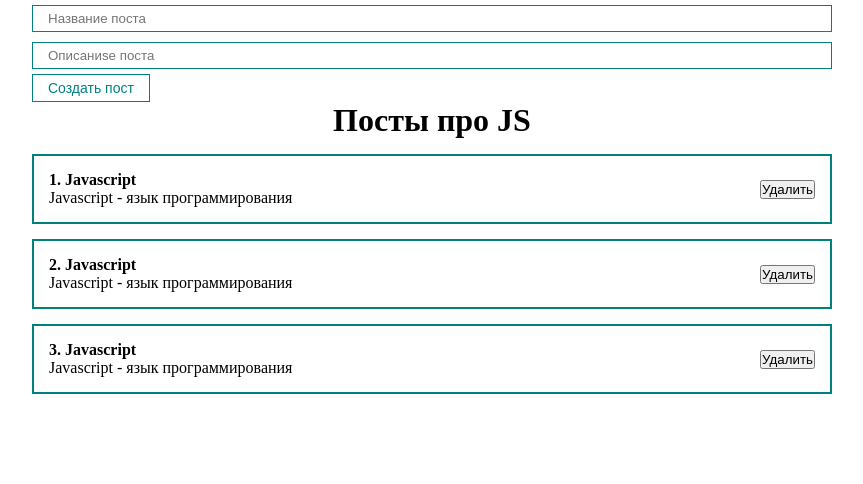
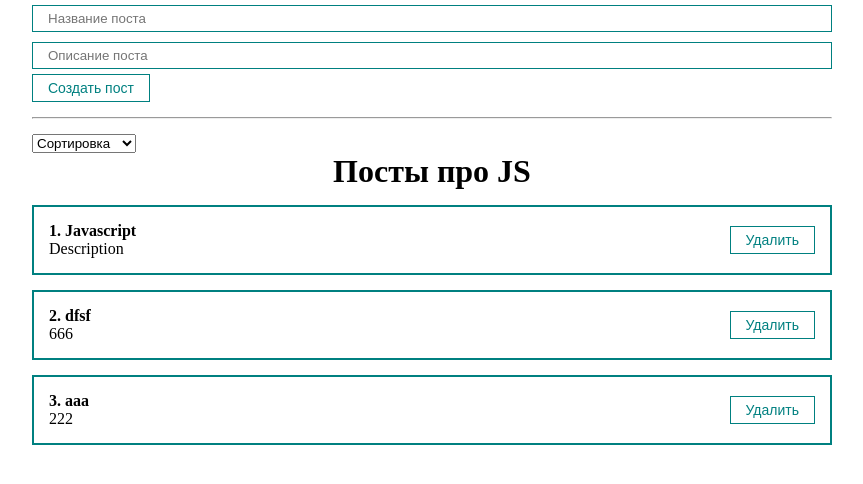
Before and after one commit to thimovez/react-practice, a React (Create React App) app: page / in a window 1280 px wide. Shown: the top 484 px of the page, without its empty margins (208-1071 px from the left). Built offline with nearby package versions, Linux system fonts and the light colour scheme.

Commit message:
added sorting to the app

```diff
--- a/src/App.js
+++ b/src/App.js
@@ -6,40 +6,52 @@
 import PostList from "./components/PostList";
 import MyButton from "./components/UI/button/MyButton";
 import MyInput from "./components/UI/input/MyInput";
+import PostForm from "./components/PostForm";
+import MySelect from "./components/UI/select/MySelect";
 
 function App() {
   const [posts, setPosts] = useState([
     { id: 1, title: 'Javascript', body: 'Description' },
-    { id: 2, title: 'Javascript', body: 'Description' },
-    { id: 3, title: 'Javascript', body: 'Description' }
+    { id: 2, title: 'dfsf', body: '666' },
+    { id: 3, title: 'aaa', body: '222' }
   ]);
-  const [post, setPost] = useState({ title: '', body: '' });
 
-  const addNewPost = (e) => {
-    e.preventDefault();
-    setPosts([...posts, { ...post, id: Date.now() }])
-    setPost({ title: '', body: '' })
+  const [selectedSort, setSelectedSort] = useState('')
+
+  const createPost = (newPost) => {
+    setPosts([...posts, newPost])
+  }
+
+  //получаем post из дочернего компонента
+  const removePost = (post) => {
+    setPosts(posts.filter(p => p.id !== post.id))
+  }
+
+  const sortPosts = (sort) => {
+    setSelectedSort(sort);
+    setPosts([...posts].sort((a, b) => a[sort].localeCompare(b[sort])))
   }
 
   return (
     <div className="App">
-      <form>
-        {/*Управляемый компонент*/}
-        <MyInput
-          value={post.title}
-          onChange={e => setPost({ ...post, title: e.target.value })}
-          type="text"
-          placeholder="Название поста"
+      <PostForm create={createPost}/>
+      <hr style={{margin: "15px 0 "}}/>
+      <div>
+        <MySelect
+          value={selectedSort}
+          onChange={sortPosts}
+          defaultValue="Сортировка"
+          option={[
+            {value: 'title', name: 'По названию'},
+            {value: 'body', name: 'По описанию'}
+          ]}
         />
-        <MyInput
-          value={post.body}
-          onChange={e => setPost({ ...post, body: e.target.value })}
-          type="text"
-          placeholder="Описаниsе поста"
-        />
-        <MyButton onClick={addNewPost}>Создать пост</MyButton>
-      </form>
-      <PostList posts={posts} title="Посты про JS" />
+      </div>
+      {posts.length
+        ? <PostList remove={removePost} posts={posts} title="Посты про JS" />
+        : <h1 style={{textAlign: 'center'}}>Посты не были найдены</h1>
+      }
+
     </div>
   );
 }
--- /dev/null
+++ b/src/components/PostForm.jsx
@@ -0,0 +1,37 @@
+import React, {useState} from 'react';
+import MyInput from "./UI/input/MyInput";
+import MyButton from "./UI/button/MyButton";
+
+const PostForm = ({create}) => {
+  const [post, setPost] = useState({ title: '', body: '' });
+
+  const addNewPost = (e) => {
+    e.preventDefault()
+    const newPost = {
+      ...post, id: Date.now()
+    }
+    create(newPost)
+    setPost({ title: '', body: '' })
+  }
+
+  return (
+      <form>
+        {/*Управляемый компонент*/}
+        <MyInput
+          value={post.title}
+          onChange={e => setPost({ ...post, title: e.target.value })}
+          type="text"
+          placeholder="Название поста"
+        />
+        <MyInput
+          value={post.body}
+          onChange={e => setPost({ ...post, body: e.target.value })}
+          type="text"
+          placeholder="Описание поста"
+        />
+        <MyButton onClick={addNewPost}>Создать пост</MyButton>
+      </form>
+  );
+};
+
+export default PostForm;
--- a/src/components/PostItem.jsx
+++ b/src/components/PostItem.jsx
@@ -1,4 +1,5 @@
 import React from 'react';
+import MyButton from "./UI/button/MyButton";
 
 const PostItem = (props) => {
   return (
@@ -6,11 +7,11 @@
       <div className="post__content">
         <strong>{props.number}. {props.post.title}</strong>
         <div>
-          Javascript - язык программирования
+          {props.post.body}
         </div>
       </div>
       <div className="post__btns">
-        <button>Удалить</button>
+        <MyButton onClick={() => props.remove(props.post)}>Удалить</MyButton>
       </div>
     </div>
   );
--- a/src/components/PostList.jsx
+++ b/src/components/PostList.jsx
@@ -1,14 +1,14 @@
 import React from 'react';
 import PostItem from "./PostItem";
 
-const PostList = ({ posts, title }) => {
+const PostList = ({ posts, title, remove }) => {
   return (
     <div>
       <h1 style={{ textAlign: 'center' }}>
         {title}
       </h1>
       {posts.map((post, index) =>
-        <PostItem number={index + 1} post={post} key={post.id} />
+        <PostItem remove={remove} number={index + 1} post={post} key={post.id} />
       )}
     </div>
   );
--- /dev/null
+++ b/src/components/UI/select/MySelect.jsx
@@ -0,0 +1,19 @@
+import React from 'react';
+
+const MySelect = ({option, defaultValue, value, onChange}) => {
+  return (
+    <select
+      value={value}
+      onChange={event => onChange(event.target.value)}
+    >
+      <option disabled value="">{defaultValue}</option>
+      {option.map(option =>
+        <option key={option.value} value={option.value} >
+          {option.name}
+        </option>
+      )}
+    </select>
+  );
+};
+
+export default MySelect;
```
